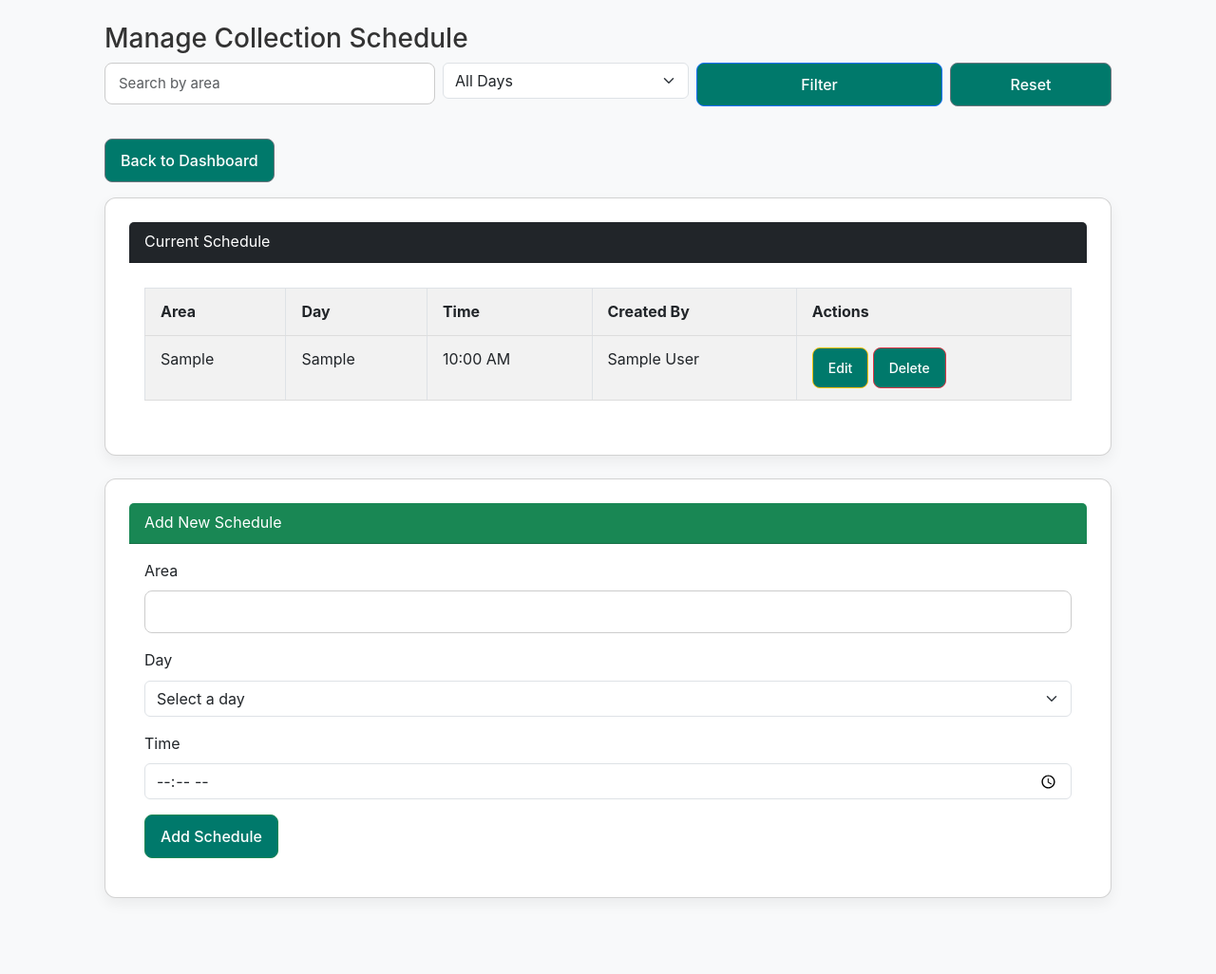
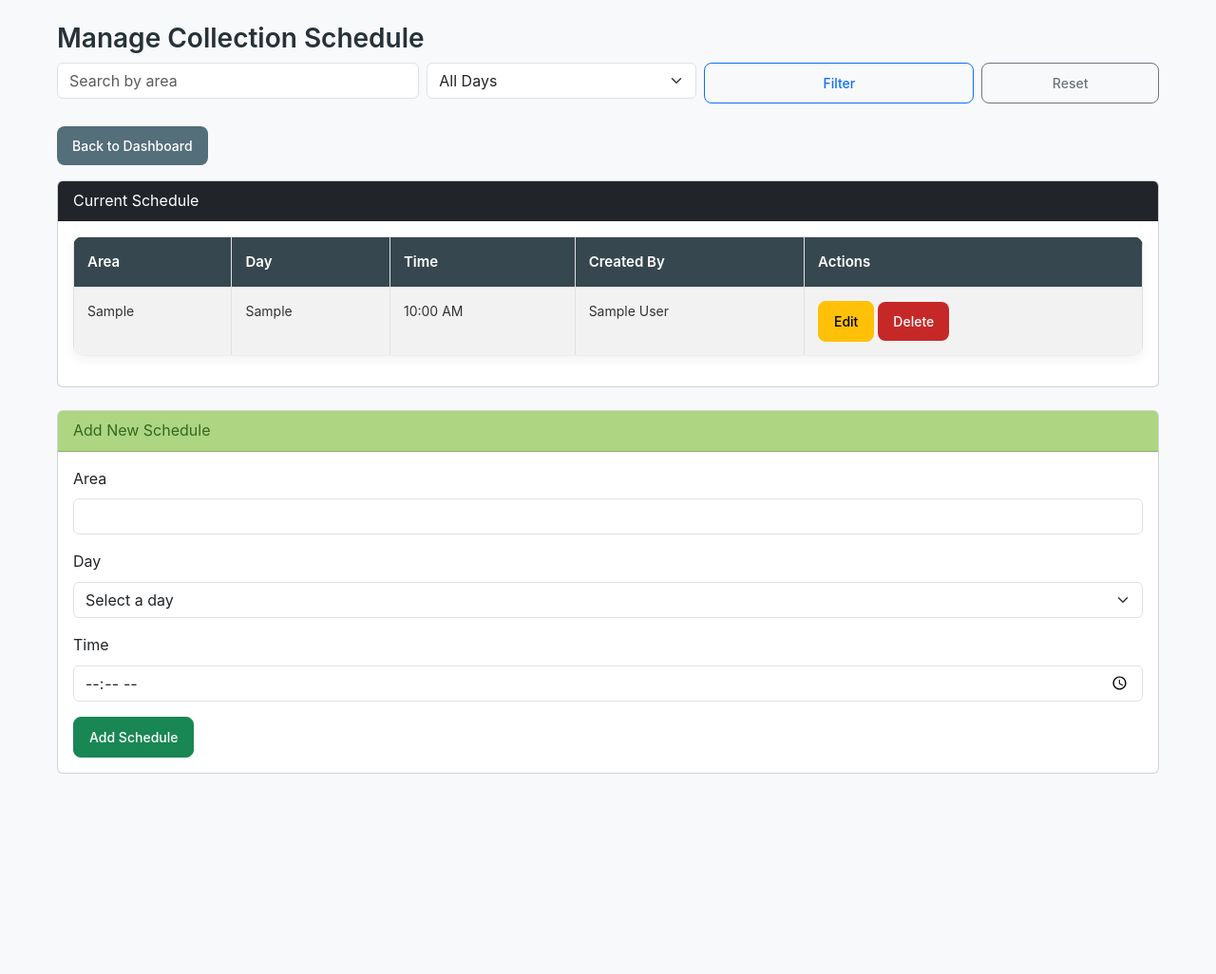
Before and after one commit to Jaldy178/SmartWasteSystem, a PHP site: page /pages/admin/schedule.php in a window 1280 px wide. Shown: the whole page at 95% size. After the commit the page ends 815 px from the top, so only its background shows below. Run offline with PHP 8.4, Linux system fonts and the light colour scheme; the visitor is signed in with stand-in values (Sample User, id 1); tables that the repository leaves empty hold one stand-in row (values such as "Sample post"); a stand-in replaces the project's code that opens the database connection.

Commit message:
CSS Updated

```diff
--- a/css/styles.css
+++ b/css/styles.css
@@ -1,4 +1,4 @@
-/* --- Base Reset & Defaults --- */
+/* --- Base Reset & Global Defaults --- */
 * {
     margin: 0;
     padding: 0;
@@ -6,108 +6,156 @@
 }
 body {
     font-family: 'Inter', 'Segoe UI', sans-serif;
-    background-color: #f7f9fc;
+    background-color: #f4f7fc;
     color: #333;
     line-height: 1.6;
-    padding-bottom: 40px;
 }
 
-/* --- Header and Containers --- */
-.page-header {
-    background-color: #00796b;
-    color: white;
-    padding: 15px 25px;
-    font-size: 22px;
-    font-weight: 600;
-}
+/* --- Container --- */
 .container {
-    max-width: 1100px;
+    max-width: 1200px;
     margin: 40px auto;
     padding: 0 20px;
 }
 
-/* --- Cards and Modules --- */
-.card {
-    background-color: white;
-    padding: 25px;
-    border-radius: 12px;
-    box-shadow: 0 6px 15px rgba(0, 0, 0, 0.06);
-    margin-bottom: 30px;
+/* --- Headings --- */
+h3 {
+    font-size: 28px;
+    color: #263238;
+    font-weight: 600;
 }
-
-/* --- Tables (for schedules, reports, inventory etc.) --- */
-.table {
-    width: 100%;
-    border-collapse: collapse;
-    margin-top: 10px;
-}
-.table th, .table td {
-    padding: 12px 16px;
-    border-bottom: 1px solid #ddd;
-    text-align: left;
-}
-.table th {
-    background-color: #f1f1f1;
+h4 {
+    font-size: 20px;
+    color: #37474f;
+    font-weight: 500;
+    margin-bottom: 16px;
 }
 
 /* --- Buttons --- */
 .btn {
-    display: inline-block;
-    background-color: #00796b;
-    color: #fff;
+    font-size: 14px;
     padding: 10px 16px;
     border-radius: 8px;
     font-weight: 500;
-    text-align: center;
-    text-decoration: none;
-    transition: background-color 0.3s ease;
+    transition: all 0.3s ease;
 }
-.btn:hover {
+
+.btn-primary {
+    background-color: #00796b;
+    color: #fff;
+    border: none;
+}
+.btn-primary:hover {
     background-color: #005a4f;
+    transform: scale(1.03);
+}
+
+.btn-secondary {
+    background-color: #546e7a;
+    color: #fff;
+    border: none;
+}
+.btn-secondary:hover {
+    background-color: #455a64;
+    transform: scale(1.03);
+}
+
+.btn-danger {
+    background-color: #c62828;
+    color: #fff;
+    border: none;
+}
+.btn-danger:hover {
+    background-color: #b71c1c;
+    transform: scale(1.03);
 }
 
 /* --- Alerts --- */
 .alert {
-    padding: 12px 18px;
+    padding: 14px 20px;
     border-radius: 8px;
     margin-bottom: 20px;
-    font-size: 14px;
-}
-.alert-success {
-    background-color: #d4edda;
-    color: #256029;
-}
-.alert-error {
-    background-color: #f8d7da;
-    color: #721c24;
+    font-size: 15px;
 }
 
-/* --- Form Fields --- */
-input[type="text"],
-input[type="email"],
-input[type="password"],
-select,
-textarea {
-    width: 100%;
-    padding: 10px 14px;
-    margin-bottom: 12px;
-    border: 1px solid #ccc;
-    border-radius: 8px;
-    font-size: 15px;
-}
-input:focus, select:focus, textarea:focus {
-    border-color: #00796b;
-    box-shadow: 0 0 0 4px rgba(0, 121, 107, 0.1);
-    outline: none;
+.alert-success {
+    background-color: #dff0d8;
+    color: #2e7d32;
 }
 
-/* --- Footer --- */
-footer {
-    background-color: #00796b;
-    color: white;
-    padding: 12px;
-    text-align: center;
-    position: fixed;
-    bottom: 0;
+.alert-danger {
+    background-color: #f8d7da;
+    color: #b71c1c;
+}
+
+.alert-info {
+    background-color: #e3f2fd;
+    color: #1565c0;
+}
+
+/* --- Table Styling --- */
+.table {
     width: 100%;
+    background-color: #fff;
+    border-collapse: collapse;
+    border-radius: 10px;
+    overflow: hidden;
+    box-shadow: 0 4px 12px rgba(0,0,0,0.05);
 }
+
+.table th {
+    background-color: #37474f;
+    color: #ffffff;
+    padding: 14px;
+    text-align: left;
+    font-size: 15px;
+    font-weight: 600;
+}
+
+.table td {
+    padding: 14px;
+    font-size: 14px;
+    color: #333;
+    border-bottom: 1px solid #eee;
+}
+
+.table-striped tbody tr:nth-of-type(odd) {
+    background-color: #f1f1f1;
+}
+
+/* --- Badge Styling --- */
+.badge {
+    padding: 6px 12px;
+    border-radius: 12px;
+    font-size: 13px;
+    font-weight: 500;
+    text-transform: capitalize;
+}
+
+.bg-warning {
+    background-color: #ffe082 !important;
+    color: #5d4037 !important;
+}
+
+.bg-info {
+    background-color: #81d4fa !important;
+    color: #01579b !important;
+}
+
+.bg-success {
+    background-color: #aed581 !important;
+    color: #33691e !important;
+}
+
+.bg-secondary {
+    background-color: #cfd8dc !important;
+    color: #263238 !important;
+}
+
+/* --- Map Container --- */
+#routeMap {
+    border: 2px solid #90a4ae;
+    border-radius: 10px;
+    margin-top: 20px;
+    margin-bottom: 30px;
+}
```
